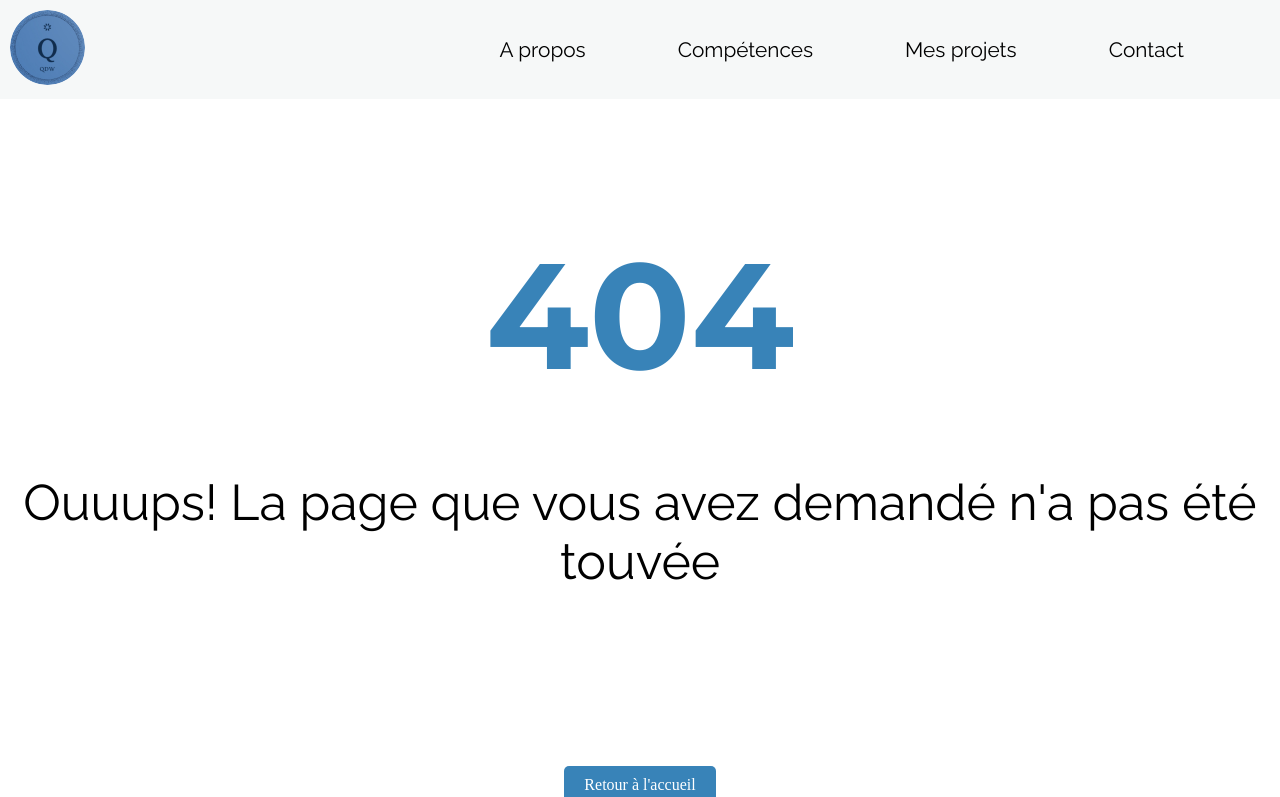
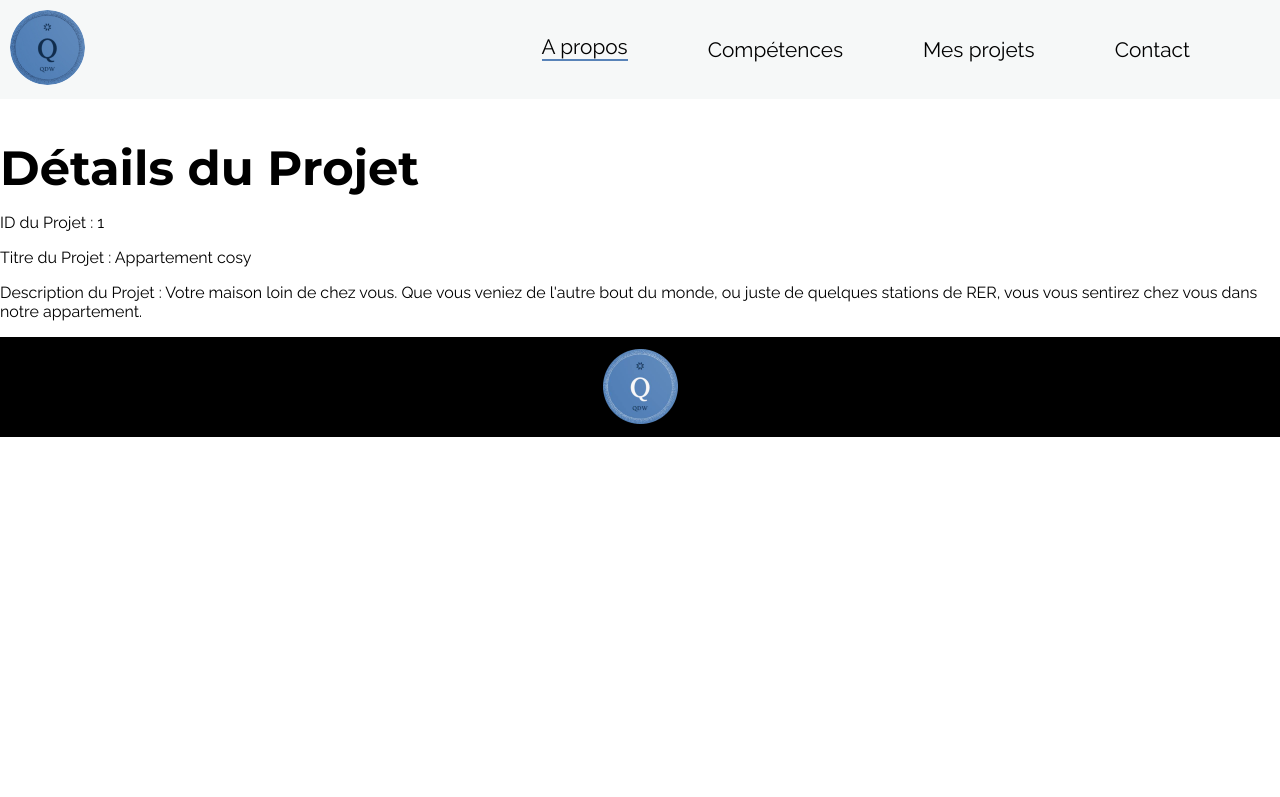
Before and after one commit to CodeQuentum/OCP8, a React (Create React App) app: page /projet/1 in a window 1280 px wide. Before the commit this address had no page. Shown: the top 797 px of the page. Built offline with nearby package versions, Linux system fonts and the light colour scheme.

Commit message:
La navigation est dynamique

```diff
--- a/src/components/Header.js
+++ b/src/components/Header.js
@@ -1,8 +1,10 @@
-import React from 'react';
+import React, { useEffect, useState } from 'react';
 import logo from '../assets/logo-header.jpg';
 import '../styles/Header.css';
 
 function Header() {
+  const [activeSection, setActiveSection] = useState('a-propos');
+
   const scrollToSection = (sectionId) => {
     const targetElement = document.getElementById(sectionId);
 
@@ -12,21 +14,75 @@ function Header() {
       });
     }
   };
+
+  useEffect(() => {
+    const handleScroll = () => {
+      const sections = ['a-propos', 'mes-competences', 'mes-projets', 'contact'];
+
+      for (const sectionId of sections) {
+        const element = document.getElementById(sectionId);
+        if (element) {
+          const rect = element.getBoundingClientRect();
+          const isVisible = rect.top >= 0 && rect.bottom >= 0 && rect.top <= window.innerHeight;
+
+          if (isVisible) {
+            setActiveSection(sectionId);
+            break;
+          }
+        }
+      }
+    };
+
+    window.addEventListener('scroll', handleScroll);
+
+    return () => {
+      window.removeEventListener('scroll', handleScroll);
+    };
+  }, []);
+
   return (
     <header>
       <div className='logoContainer'>
-                    <img src={logo} alt='Logo QDW'/>
+        <img src={logo} alt='Logo QDW' />
       </div>
       <nav>
         <ul>
-                    <li><button className='headerButton' onClick={() => scrollToSection('a-propos')}>A propos</button></li>
-                    <li><button className='headerButton' onClick={() => scrollToSection('mes-competences')}>Compétences</button></li>
-                    <li><button className='headerButton' onClick={() => scrollToSection('mes-projets')}>Mes projets</button></li>
-                    <li><button className='headerButton' onClick={() => scrollToSection('contact')}>Contact</button></li>
+          <li>
+            <button
+              className={`headerButton ${activeSection === 'a-propos' ? 'active-button' : ''}`}
+              onClick={() => scrollToSection('a-propos')}
+            >
+              A propos
+            </button>
+          </li>
+          <li>
+            <button
+              className={`headerButton ${activeSection === 'mes-competences' ? 'active-button' : ''}`}
+              onClick={() => scrollToSection('mes-competences')}
+            >
+              Compétences
+            </button>
+          </li>
+          <li>
+            <button
+              className={`headerButton ${activeSection === 'mes-projets' ? 'active-button' : ''}`}
+              onClick={() => scrollToSection('mes-projets')}
+            >
+              Mes projets
+            </button>
+          </li>
+          <li>
+            <button
+              className={`headerButton ${activeSection === 'contact' ? 'active-button' : ''}`}
+              onClick={() => scrollToSection('contact')}
+            >
+              Contact
+            </button>
+          </li>
         </ul>
       </nav>
     </header>
-    )
+  );
 }
 
 export default Header;
--- a/src/data/projects.json
+++ b/src/data/projects.json
@@ -1,6 +1,6 @@
 [
 	{
-	  "id": "1",
+	  "id": 1,
 	  "title": "Appartement cosy",
 	  "cover": "https://s3-eu-west-1.amazonaws.com/course.oc-static.com/projects/front-end-kasa-project/accommodation-20-1.jpg",
 	  "pictures": [
@@ -14,7 +14,7 @@
 	  "tags": ["Batignolle", "Montmartre"]
 	},
 	{
-	  "id": "2",
+	  "id": 2,
 	  "title": "Magnifique appartement proche Canal Saint Martin",
 	  "cover": "https://s3-eu-west-1.amazonaws.com/course.oc-static.com/projects/front-end-kasa-project/accommodation-1-1.jpg",
 	  "pictures": [
@@ -29,7 +29,7 @@
 	  "tags": ["Canal Saint Martin", "République", "Appartement"]
 	},
 	{
-	  "id": "3",
+	  "id": 3,
 	  "title": "Appartement chic au cœur de Paris",
 	  "cover": "https://s3-eu-west-1.amazonaws.com/course.oc-static.com/projects/front-end-kasa-project/accommodation-3-1.jpg",
 	  "pictures": [
@@ -44,7 +44,7 @@
 	},
 
 	{
-		"id": "4",
+		"id": 4,
 		"title": "Appartement chic au cœur de Paris",
 		"cover": "https://s3-eu-west-1.amazonaws.com/course.oc-static.com/projects/front-end-kasa-project/accommodation-3-1.jpg",
 		"pictures": [
--- a/src/pages/Project.js
+++ b/src/pages/Project.js
@@ -8,9 +8,14 @@ import NotFound from '../pages/NotFound';
 function Project() {
   const { id } = useParams();
 
+  console.log('ID du projet depuis les paramètres de l\'URL :', id);
+
   const project = projectData.find(project => project.id === parseInt(id));
 
+  console.log('Projet trouvé dans les données :', project);
+
   if (!project) {
+    console.log('Projet non trouvé, affichage de la page NotFound');
     return (
       <NotFound />
     );
--- a/src/styles/Header.css
+++ b/src/styles/Header.css
@@ -22,6 +22,14 @@ header {
   background-color: #f6f8f8;
   color: #000000;
   font-size: 1.3rem;
+  transition: transform 0.2s, border-bottom 0.2s;
+  padding: 0;
+}
+
+
+.headerButton.active-button {
+  border-bottom: 2px solid #5883B8;
+  transform: translateY(-3px);
 }
   nav ul {
     list-style: none;
```
Lines whose indentation alone changed are shown as unchanged.
